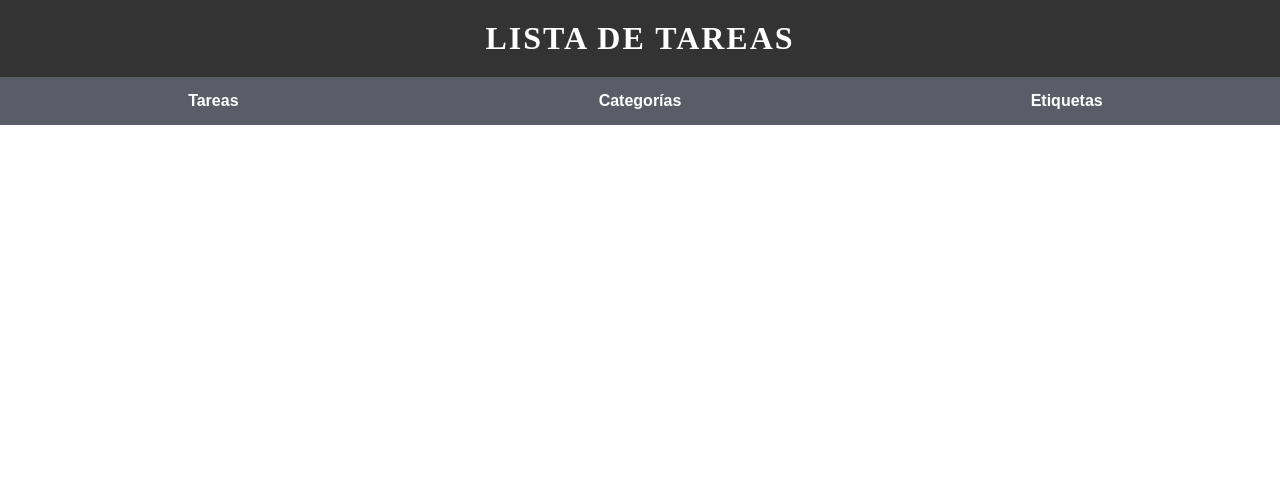
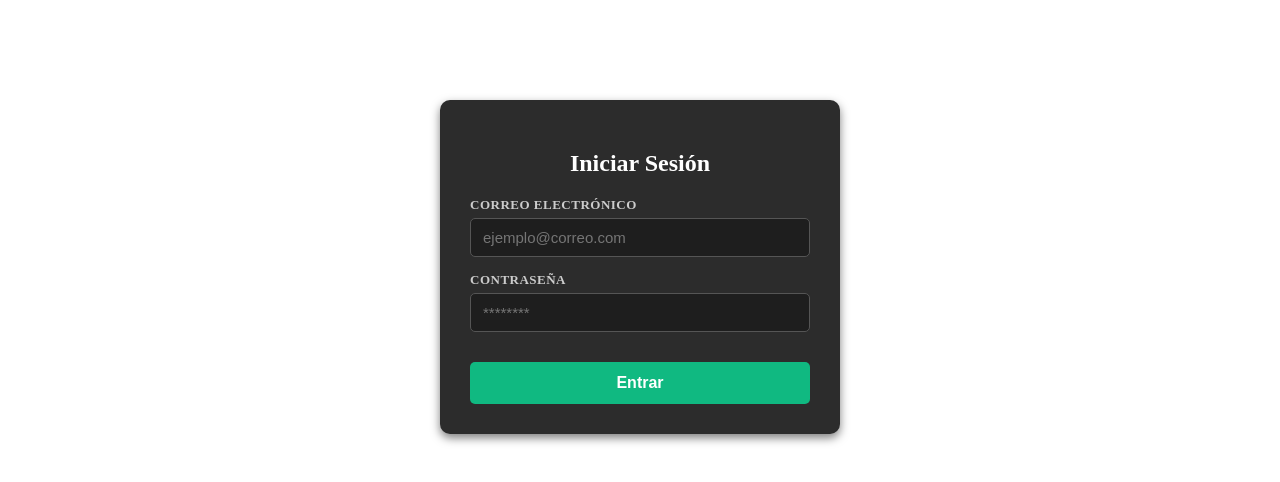
Before and after one commit to snm-g/to-do-app-react, a React (Vite) app: page /login in a window 1280 px wide. Shown: the top 482 px of the page. Built offline with nearby package versions, Linux system fonts and the light colour scheme.

Commit message:
TDLR-17: Login and save the token in LocalStorage

```diff
--- a/src/App.jsx
+++ b/src/App.jsx
@@ -1,11 +1,10 @@
 import AppRouter from "./AppRouter";
-import Navigation from "./components/navigation";
 import "./stylesheets/App.css";
 
 function App() {
   return (
     <>
-      <Navigation />
+
       <AppRouter />
     </>
   );
--- a/src/AppRouter.jsx
+++ b/src/AppRouter.jsx
@@ -1,15 +1,21 @@
-import { Routes, Route } from "react-router-dom";
+import { Routes, Route, Navigate } from "react-router-dom";
 import Task from "./components/task";
 import Category from "./components/category";
 import Tag from "./components/tag";
+import Login from "./components/login";
+import ProtectedRoute from "./components/ProtectedRoute";
 
 function AppRoutes() {
   return (
     <Routes>
-      <Route path="/" element={<></>} />
-      <Route path="/task" element={<Task />} />
-      <Route path="/category" element={<Category />} />
-      <Route path="/tag" element={<Tag />} />
+      <Route path="/login" element={<Login />} />
+
+      <Route element={<ProtectedRoute />}>
+        <Route path="/" element={<Navigate to="/" replace />} />
+        <Route path="/task" element={<Task />} />
+        <Route path="/category" element={<Category />} />
+        <Route path="/tag" element={<Tag />} />
+      </Route>
     </Routes>
   );
 }
--- /dev/null
+++ b/src/components/ProtectedRoute.jsx
@@ -0,0 +1,19 @@
+import { Navigate, Outlet } from "react-router-dom";
+import Navigation from "./navigation";
+
+function ProtectedRoute() {
+  const token = localStorage.getItem("token");
+  if (!token) {
+    return <Navigate to="/login" replace />;
+  }
+  return (
+    <>
+      <Navigation />
+      <div className="contenido-principal">
+        <Outlet />
+      </div>
+    </>
+  );
+}
+
+export default ProtectedRoute;
--- /dev/null
+++ b/src/components/login.jsx
@@ -0,0 +1,60 @@
+import { useState } from "react";
+import { login } from "../services/auth.service";
+import { useNavigate } from "react-router-dom";
+import "../stylesheets/Login.css";
+
+function Login() {
+  const [email, setEmail] = useState("");
+  const [password, setPassword] = useState("");
+  const [error, setError] = useState("");
+  const navigate = useNavigate();
+
+  const handleSubmit = async (e) => {
+    e.preventDefault();
+    setError("");
+
+    const data = await login(email, password);
+    localStorage.setItem("token", data.token);
+    navigate("/");
+  };
+
+  return (
+    <div className="login-container">
+      <h2 className="login-title">Iniciar Sesión</h2>
+
+      {error && <div className="login-error">{error}</div>}
+
+      <form onSubmit={handleSubmit}>
+        <div className="login-form-group">
+          <label>CORREO ELECTRÓNICO</label>
+          <input
+            type="email"
+            className="login-input"
+            required
+            value={email}
+            onChange={(e) => setEmail(e.target.value)}
+            placeholder="ejemplo@correo.com"
+          />
+        </div>
+
+        <div className="login-form-group">
+          <label>CONTRASEÑA</label>
+          <input
+            type="password"
+            className="login-input"
+            required
+            value={password}
+            onChange={(e) => setPassword(e.target.value)}
+            placeholder="********"
+          />
+        </div>
+
+        <button type="submit" className="login-button">
+          Entrar
+        </button>
+      </form>
+    </div>
+  );
+}
+
+export default Login;
--- /dev/null
+++ b/src/services/auth.service.js
@@ -0,0 +1,17 @@
+const API_URL = "http://127.0.0.1:8000/api";
+
+export const login = async (email, password) => {
+  const respuesta = await fetch(`${API_URL}/login`, {
+    method: "POST",
+    headers: {
+      "Content-Type": "application/json",
+      Accept: "application/json",
+    },
+    body: JSON.stringify({ email, password }),
+  });
+
+  if (!respuesta.ok) {
+    throw new Error("Correo o contraseña incorrectos");
+  }
+  return await respuesta.json();
+};
--- /dev/null
+++ b/src/stylesheets/login.css
@@ -0,0 +1,75 @@
+.login-container {
+  max-width: 400px;
+  margin: 100px auto;
+  background-color: #2c2c2c;
+  padding: 30px;
+  border-radius: 10px;
+  color: white;
+  box-shadow: 0 4px 10px rgba(0, 0, 0, 0.5);
+}
+
+.login-title {
+  text-align: center;
+  margin-bottom: 20px;
+  font-size: 24px;
+  font-weight: bold;
+}
+
+.login-error {
+  background-color: #ff4d4d;
+  color: white;
+  padding: 10px;
+  border-radius: 5px;
+  margin-bottom: 15px;
+  text-align: center;
+  font-weight: bold;
+}
+
+.login-form-group {
+  margin-bottom: 15px;
+  display: flex;
+  flex-direction: column;
+  gap: 5px;
+}
+
+.login-form-group label {
+  font-size: 13px;
+  font-weight: bold;
+  color: #ccc;
+  letter-spacing: 0.5px;
+}
+
+.login-input {
+  width: 100%;
+  padding: 10px 12px;
+  border: 1px solid #555;
+  border-radius: 5px;
+  background-color: #1e1e1e;
+  color: white;
+  font-size: 15px;
+  box-sizing: border-box;
+  transition: border-color 0.3s ease;
+}
+
+.login-input:focus {
+  outline: none;
+  border-color: #3b82f6;
+}
+
+.login-button {
+  width: 100%;
+  margin-top: 15px;
+  padding: 12px;
+  font-size: 16px;
+  background-color: #10b981;
+  color: white;
+  border: none;
+  border-radius: 5px;
+  cursor: pointer;
+  font-weight: bold;
+  transition: background-color 0.3s ease;
+}
+
+.login-button:hover {
+  background-color: #059669;
+}
```
